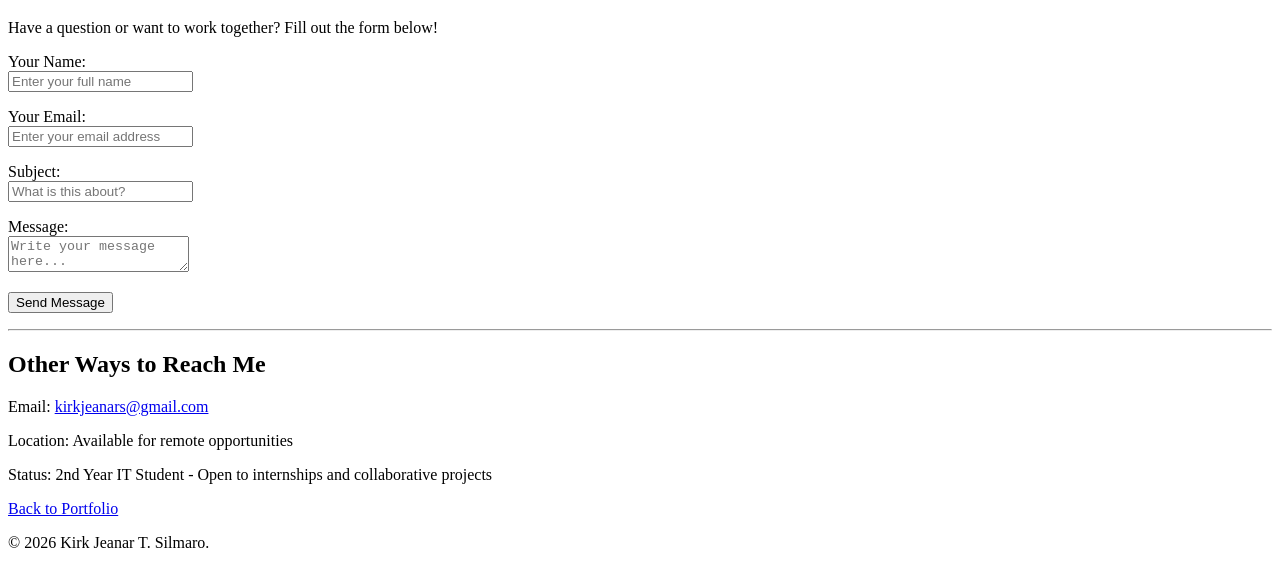
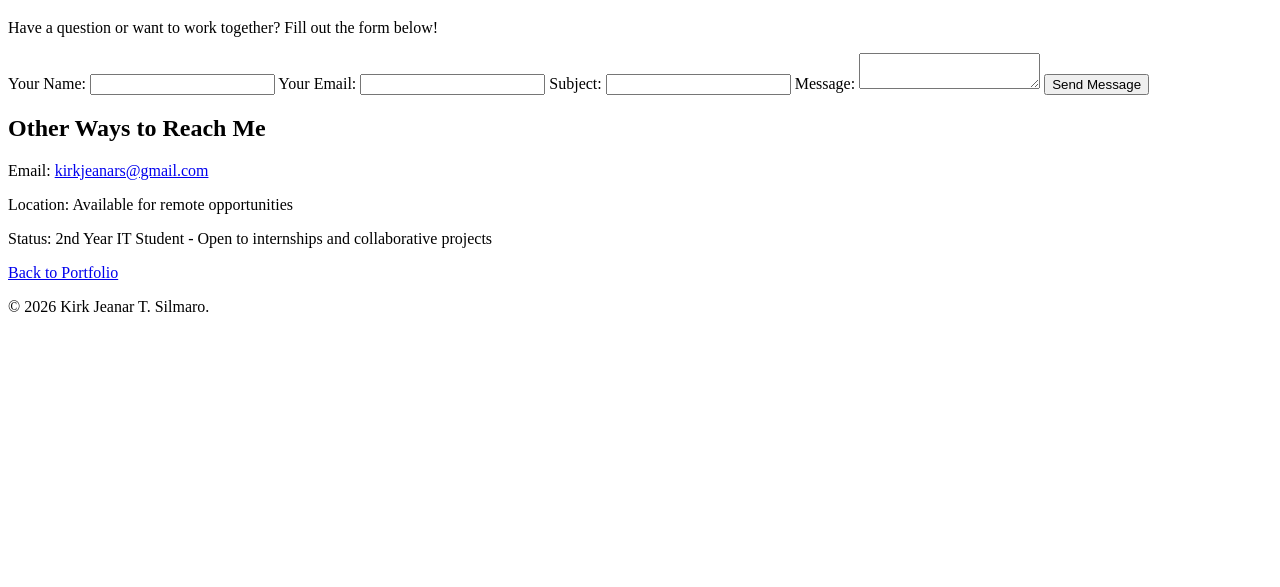
Before and after one commit to 24105663-silmaro/CIS1202_11_JAN2026, a plain HTML site: page Portfolio_CIS1202/contact.html in a window 1280 px wide. Shown: the part 149-736 px from the top of the page. Drawn offline with Linux system fonts and the light colour scheme.

```diff
--- a/Portfolio_CIS1202/contact.html
+++ b/Portfolio_CIS1202/contact.html
@@ -16,45 +16,35 @@
             </ul>
         </nav>
     </header>
+
     <main>
         <h1>Contact Me</h1>
         <p>Have a question or want to work together? Fill out the form below!</p>
 
         <form action="#" method="POST">
-            <p>
-                <label for="name">Your Name:</label><br>
-                <input type="text" id="name" name="name" placeholder="Enter your full name" required>
-            </p>
+            <label for="name">Your Name:</label>
+            <input type="text" id="name" name="name" required>
 
-            <p>
-                <label for="email">Your Email:</label><br>
-                <input type="email" id="email" name="email" placeholder="Enter your email address" required>
-            </p>
+            <label for="email">Your Email:</label>
+            <input type="email" id="email" name="email" required>
 
-            <p>
-                <label for="subject">Subject:</label><br>
-                <input type="text" id="subject" name="subject" placeholder="What is this about?" required>
-            </p>
+            <label for="subject">Subject:</label>
+            <input type="text" id="subject" name="subject" required>
 
-            <p>
-                <label for="message">Message:</label><br>
-                <textarea id="message" name="message" placeholder="Write your message here..." required></textarea>
-            </p>
+            <label for="message">Message:</label>
+            <textarea id="message" name="message" required></textarea>
 
-            <p>
-                <button type="submit">Send Message</button>
-            </p>
+            <button type="submit">Send Message</button>
         </form>
-
-        <hr>
 
         <h2>Other Ways to Reach Me</h2>
         <p>Email: <a href="mailto:kirkjeanars@gmail.com">kirkjeanars@gmail.com</a></p>
         <p>Location: Available for remote opportunities</p>
         <p>Status: 2nd Year IT Student - Open to internships and collaborative projects</p>
 
-        <p><a href="index.html">Back to Portfolio</a></p>
+        <a href="index.html">Back to Portfolio</a>
     </main>
+
     <footer>
         <p>&copy; 2026 Kirk Jeanar T. Silmaro.</p>
     </footer>
```
